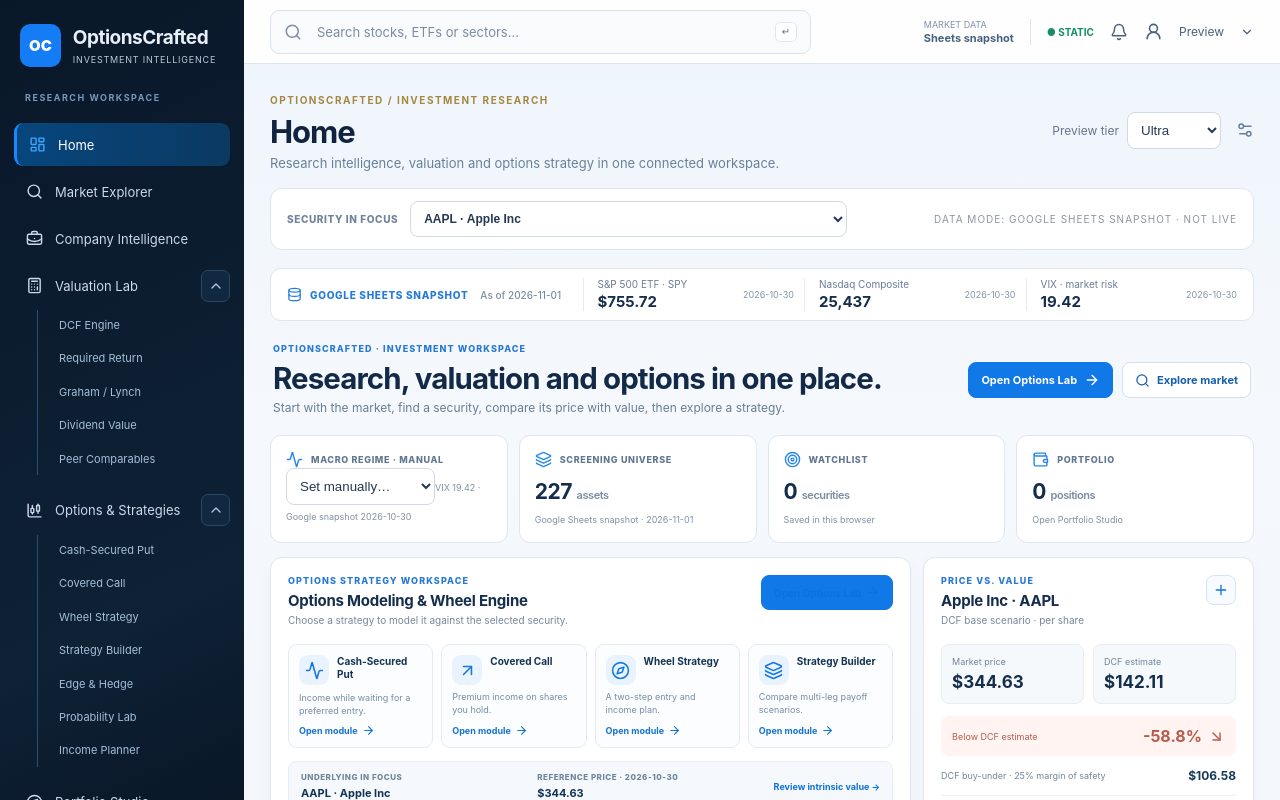
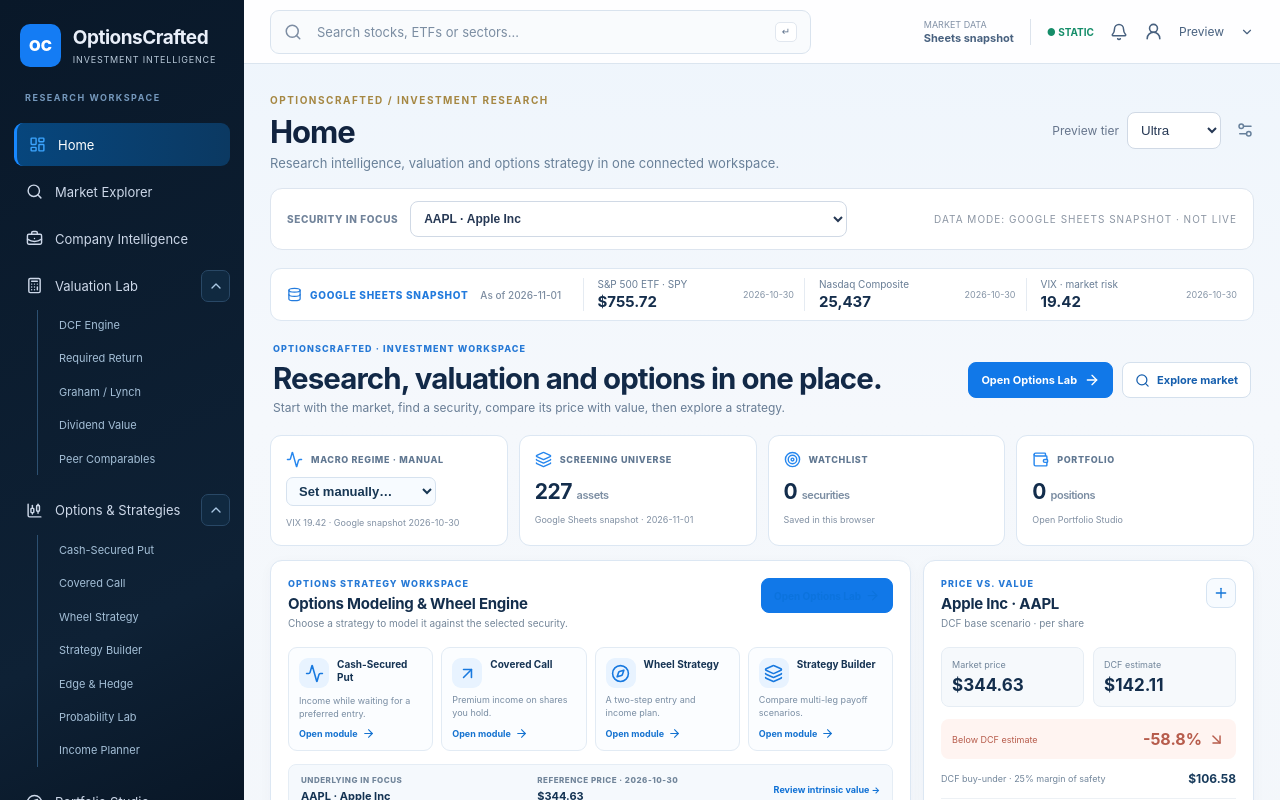
Before and after one commit to piergiorgiorocchini-maker/optioncrafted-tools-demo, a React (Vite) app in the folder platform-app/: page /#/ in a window 1280 px wide. Shown: the top 800 px of the page. Built offline with nearby package versions, Linux system fonts and the light colour scheme.

Commit message:
Style manual macro regime control

```diff
--- a/platform-app/src/components/home-dashboard.css
+++ b/platform-app/src/components/home-dashboard.css
@@ -15,6 +15,7 @@
 .home-kpi>div{display:flex;align-items:center;gap:8px;color:#607791;font-size:9px;letter-spacing:.65px;font-weight:850}
 .home-kpi>div svg{color:#2787ee}.home-kpi strong{display:block;color:#132d4c;font-size:21px;letter-spacing:-.45px;margin:11px 0 4px}
 .home-kpi strong em{font-size:11px;color:#7b8da2;font-style:normal;font-weight:600}
+.home-regime-select{display:block;max-width:100%;margin:9px 0 5px;padding:5px 8px;border:1px solid #d6e2ef;border-radius:7px;background:#f7fbff;color:#173653;font-size:13px;font-weight:750}
 .home-kpi small{font-size:9px;color:#8190a3;line-height:1.4}
 .home-feature-grid{display:grid;grid-template-columns:minmax(0,1.55fr) minmax(300px,.8fr);gap:12px;align-items:stretch}
 .home-card{min-width:0;background:#fff;border:1px solid #dce7f3;border-radius:12px;box-shadow:0 3px 14px #163c6808;overflow:hidden}
```
